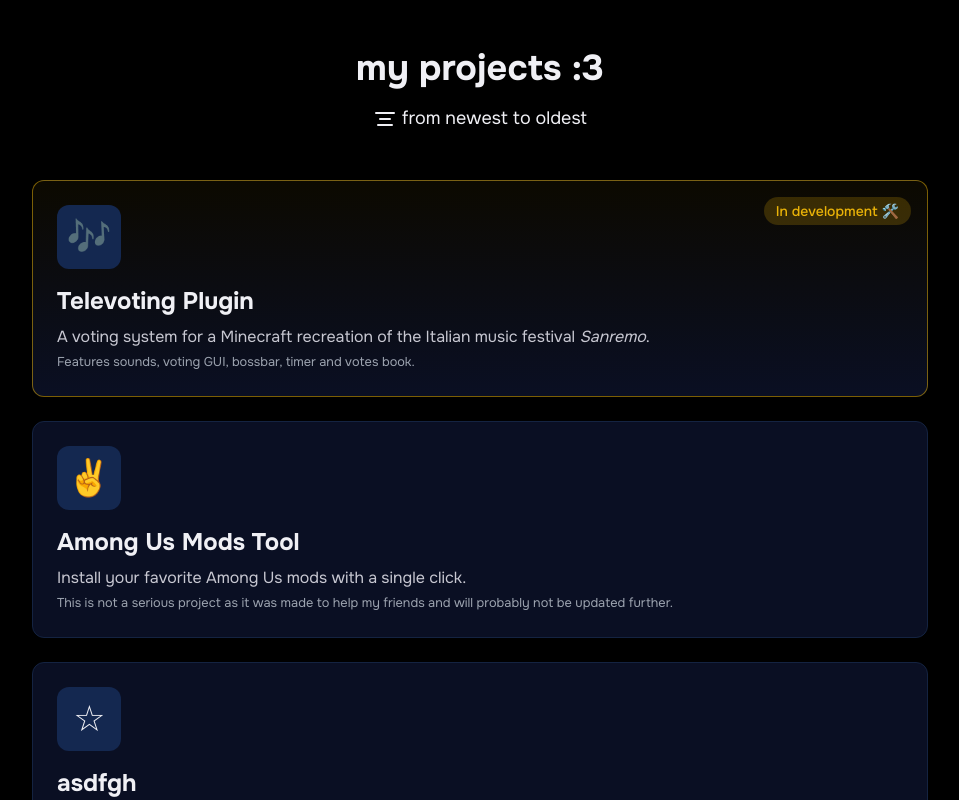
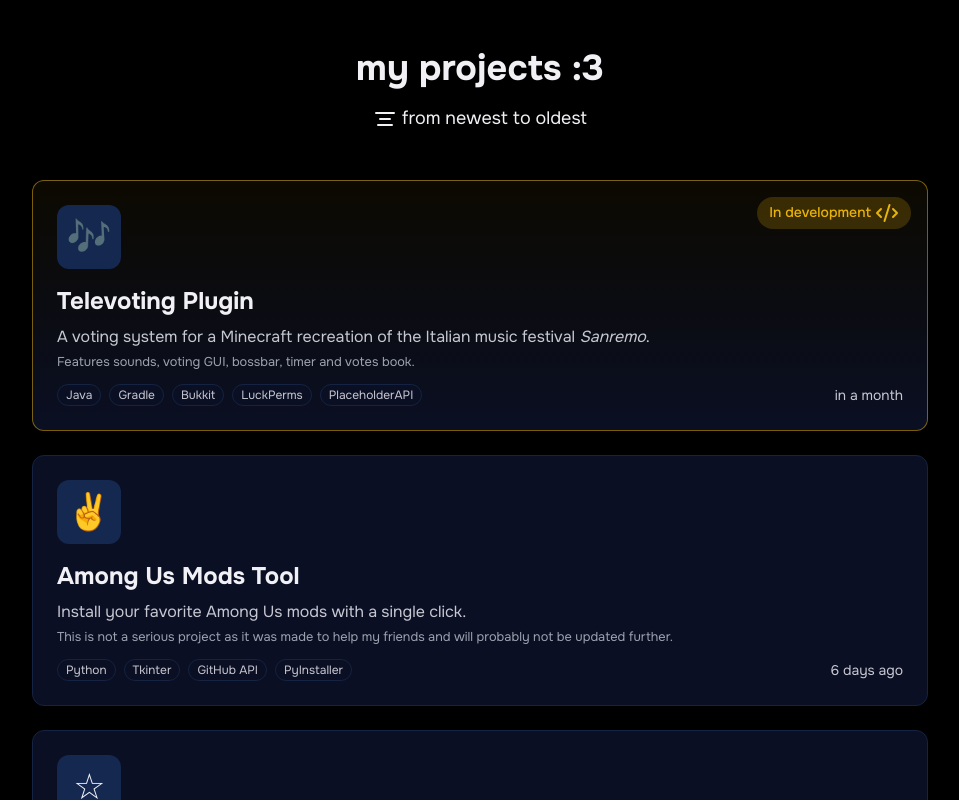
Before and after one commit to letruxux/bio, a Next.js app: page /p in a window 1280 px wide. Shown: the whole page, without its empty margins (160-1119 px from the left). Built offline with nearby package versions, Linux system fonts and the light colour scheme.

Commit message:
im lovin it

```diff
--- a/src/app/p/[name]/page.tsx
+++ b/src/app/p/[name]/page.tsx
@@ -2,7 +2,7 @@
 
 import { redirect, useParams } from "next/navigation";
 import relativeTime from "dayjs/plugin/relativeTime";
-import { ExternalLink, ArrowLeft } from "lucide-react";
+import { ExternalLink, ArrowLeft, Archive, Code2 } from "lucide-react";
 import { SiGithub } from "@icons-pack/react-simple-icons";
 import { projects } from "@/components/projects";
 import React, { useRef } from "react";
@@ -134,6 +134,8 @@ function App() {
           className={`bg-blue-bg rounded-xl shadow-2xl p-8 pt-20 border ${
             data.wip
               ? "border-yellow-500/50 bg-gradient-to-b from-yellow-500/5 to-blue-bg"
+              : data.archived
+              ? "border-border-subtle bg-gradient-to-b from-orange-500/10 to-blue-bg"
               : "border-border-subtle"
           } mt-[-64px]`}
         >
@@ -143,8 +145,13 @@ function App() {
               <h1 className="text-3xl font-bold text-text-primary">{data.title}</h1>
               {data.wip && (
                 <span className="px-3 py-1 bg-yellow-500/20 text-yellow-500 text-sm font-medium rounded-full">
-                  In development 🛠️
+                  In development <Code2 className="inline" />
                 </span>
+              )}
+              {data.archived && (
+                <div className="px-3 py-1 bg-orange-400/20 text-orange-400 text-sm font-medium  rounded-full">
+                  Archived <Archive className="inline" />
+                </div>
               )}
             </div>
             <p className="text-text-secondary mb-6 text-lg">{data.description}</p>
--- a/src/app/p/page.tsx
+++ b/src/app/p/page.tsx
@@ -3,8 +3,11 @@
 import { projects } from "@/components/projects";
 import { useRef } from "react";
 import gsap from "gsap";
-import { AlignCenter, ArrowLeft } from "lucide-react";
+import { AlignCenter, Archive, ArrowLeft, Code2 } from "lucide-react";
 import { useGSAP } from "@gsap/react";
+import dayjs from "dayjs";
+import relativeTime from "dayjs/plugin/relativeTime";
+dayjs.extend(relativeTime);
 
 export default function ProjectsList() {
   const headerRef = useRef(null);
@@ -57,6 +60,8 @@ export default function ProjectsList() {
                   className={`project-card rounded-xl border ${
                     project.wip
                       ? "border-yellow-500/50 hover:border-yellow-500 bg-gradient-to-b from-yellow-500/5 to-blue-bg"
+                      : project.archived
+                      ? "border-border-subtle hover:border-accent-primary bg-gradient-to-t from-yellow-500/5 to-blue-bg"
                       : "border-border-subtle hover:border-accent-primary bg-blue-bg"
                   } transition-colors overflow-hidden`}
                 >
@@ -68,7 +73,12 @@ export default function ProjectsList() {
                   )}
                   {project.wip && (
                     <div className="px-3 py-1 bg-yellow-500/20 text-yellow-500 text-sm font-medium absolute top-4 right-4 rounded-full">
-                      In development 🛠️
+                      In development <Code2 className="inline" />
+                    </div>
+                  )}
+                  {project.archived && (
+                    <div className="px-3 py-1 bg-orange-400/20 text-orange-400 text-sm font-medium absolute top-4 right-4 rounded-full">
+                      Archived <Archive className="inline" />
                     </div>
                   )}
                   <div className="p-6">
@@ -79,6 +89,23 @@ export default function ProjectsList() {
                     <p className="text-text-secondary line-clamp-2">
                       {project.description}
                     </p>
+                    <div className="flex justify-between items-center mt-3">
+                      <div className="flex flex-wrap gap-2">
+                        {project.techStack?.map((tech) => (
+                          <span
+                            key={tech}
+                            className="px-2 py-0.5 text-xs bg-blue-bg border border-border-subtle
+text-text-secondary rounded-full hover:border-accent-primary
+transition-colors"
+                          >
+                            {tech}
+                          </span>
+                        ))}
+                      </div>
+                      <div className="text-sm text-text-secondary">
+                        {dayjs(project.time.release).fromNow()}
+                      </div>
+                    </div>
                   </div>
                 </div>
               </a>
--- a/src/components/projects.tsx
+++ b/src/components/projects.tsx
@@ -13,6 +13,7 @@ interface Project {
     release: Date;
   };
   wip?: boolean;
+  archived?: boolean;
 }
 
 export const projects: { [key: string]: Project } = {
@@ -24,7 +25,7 @@ export const projects: { [key: string]: Project } = {
         The easiest way to generate <code>winget</code> commands.
       </span>
     ),
-    techStack: ["Next.js", "React", "TypeScript", "Tailwind CSS", "DaisyUI", "zod"],
+    techStack: ["TypeScript", "Next.js", "React", "Tailwind CSS", "DaisyUI", "zod"],
     icon: <span className="rotate-12 text-7xl">☆</span>,
     url: "https://asdfgh-apps.vercel.app",
     git: "https://github.com/letruxux/asdfgh",
@@ -58,7 +59,7 @@ export const projects: { [key: string]: Project } = {
     bannerImage: "",
     title: "Translate Bot",
     description: <span>The simplest bot to translate messages in Discord.</span>,
-    techStack: ["Typescript", "Bun", "discord.js"],
+    techStack: ["TypeScript", "Bun", "discord.js"],
     icon: <span className="text-7xl -rotate-2">🗣️</span>,
     git: "https://github.com/letruxux/translate-bot-djs",
     time: {
@@ -75,10 +76,11 @@ export const projects: { [key: string]: Project } = {
         <small className="mt-1 text-gray-400 block">My first ever React.js website</small>
       </span>
     ),
-    techStack: ["Next.js", "SCSS", "TypeScript", "React", "ZIP Archive Manipulation"],
+    techStack: ["TypeScript", "Next.js", "SCSS", "React", "ZIP Archive Manipulation"],
     icon: <span className="text-7xl -rotate-2">💿</span>,
     url: "https://mcdisc.vercel.app",
     /* git: "https://github.com/letruxux/mcdisc", */
+    archived: true, // Added archived flag
     time: {
       start: new Date("2024-06-21"),
       release: new Date("2024-06-28"),
@@ -98,6 +100,7 @@ export const projects: { [key: string]: Project } = {
     techStack: ["Python", "discord.py", "yt-dlp", "ffmpeg"],
     icon: <span className="text-7xl -rotate-2">🎶</span>,
     git: "https://github.com/letruxux/sassobot",
+    archived: true, // Added archived flag
     time: {
       start: new Date("2023-06-24"),
       release: new Date("2023-07-21"),
```
